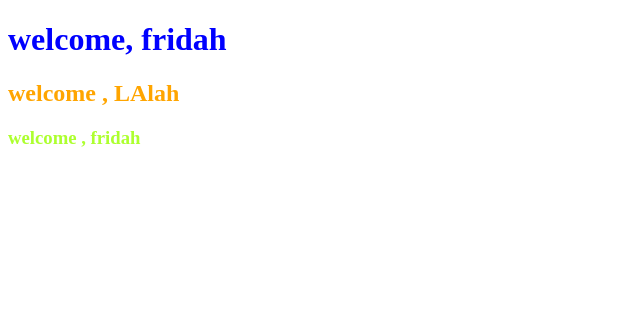
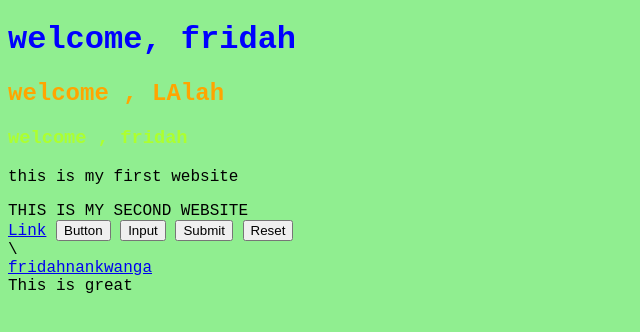
Before and after one commit to fridahnankwanga/web-and-mobile-applications-development, a plain HTML site: page website.html in a window 1280 px wide. Shown: the whole page, without its empty margins (0-640 px from the left). Drawn offline with Linux system fonts and the light colour scheme.

Commit message:
Add files via upload

```diff
--- a/website.html
+++ b/website.html
@@ -16,6 +16,7 @@
             color:greenyellow
         }
     </style>
+
     <link rel="stylesheet" href="style.css">
     </head>
     <body>
@@ -23,6 +24,42 @@
 
         <h2> welcome , LAlah</h2>
         <h3>welcome , fridah</h3>
+        <div>
+            <p>  this is my first website </p>
+        </div>
+        <div>
+            THIS IS MY SECOND WEBSITE
+        </div>
+        <style>
+            body{
+                background-color: lightgreen;
+                font-family: 'Courier New', Courier, monospace;
+
+            }
+
+        </style>
+        <div class="container">
+           <a class="btn btn-primary" href="#" role="button">Link</a>
+<button class="btn btn-primary" type="submit">Button</button>
+<input class="btn btn-primary" type="button" value="Input">
+<input class="btn btn-primary" type="submit" value="Submit">
+<input class="btn btn-primary" type="reset" value="Reset">
+        </div>
+        <div class="container">\
+            <!-- As a link -->
+<nav class="navbar bg-body-tertiary">
+  <div class="container-fluid">
+    <a class="navbar-brand" href="#">fridahnankwanga</a>
+  </div>
+</nav>
+
+<!-- As a heading -->
+<nav class="navbar bg-body-tertiary">
+  <div class="container-fluid">
+    <span class="navbar-brand mb-0 h1">This is great</span>
+  </div>
+</nav>
+        </div>
 
 
     </body>
```
